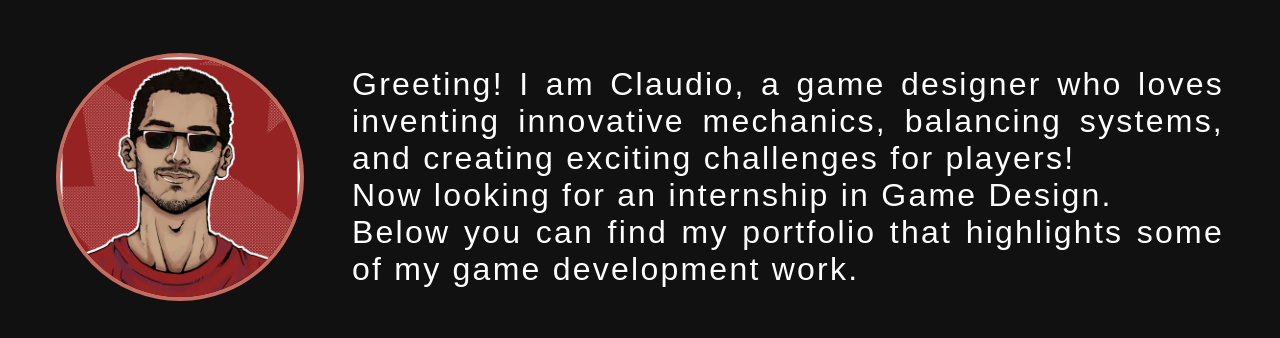
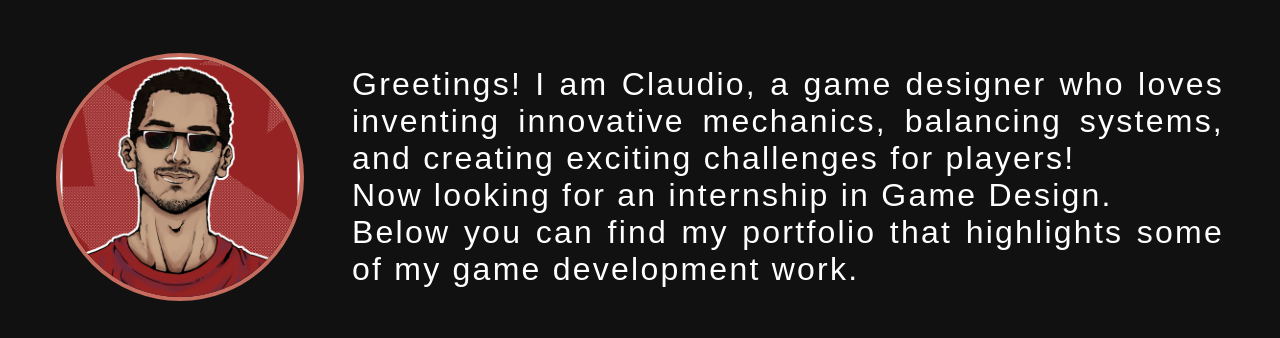
Before and after one commit to ClaudioScuderiGD/claudioscuderigd.github.io, a plain HTML site: page index.html in a window 1280 px wide. Shown: the part 122-460 px from the top of the page. Drawn offline with Linux system fonts and the light colour scheme.

Commit message:
fix typo

```diff
--- a/index.html
+++ b/index.html
@@ -2008,7 +2008,7 @@
                 <div class="about-information">
                     <img class="profile-image" src="images/Claudio_comic_potrait.png">
                     <p class="about-text">
-                        Greeting! I am Claudio, a game designer who loves inventing innovative mechanics, balancing
+                        Greetings! I am Claudio, a game designer who loves inventing innovative mechanics, balancing
                         systems,
                         and creating exciting challenges for players!
                         </br>
```
